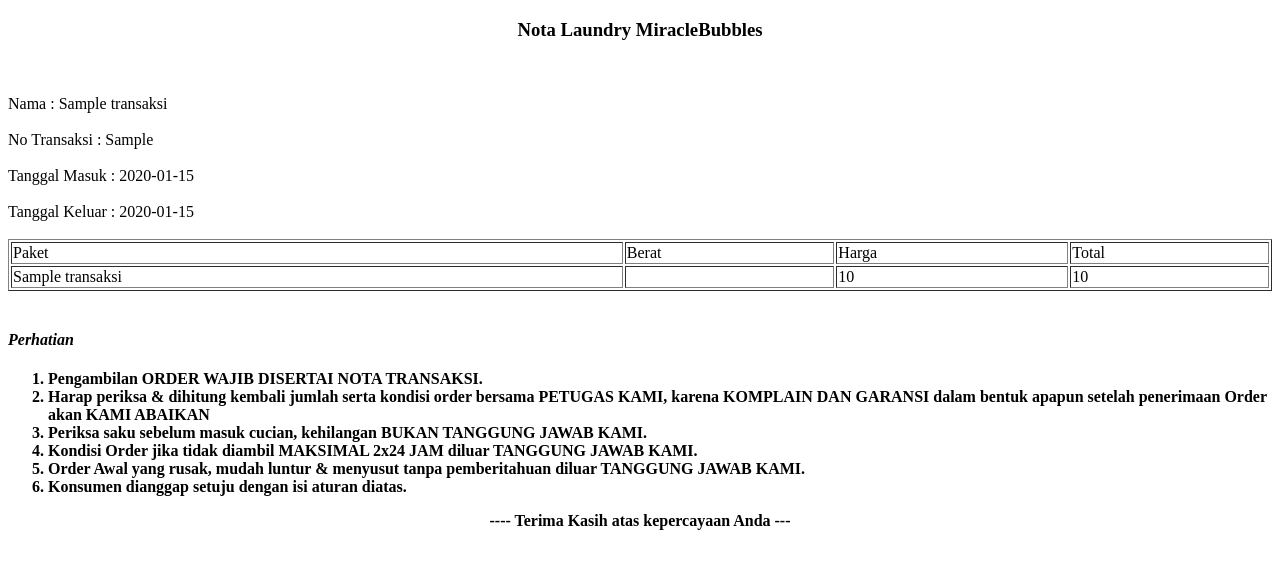
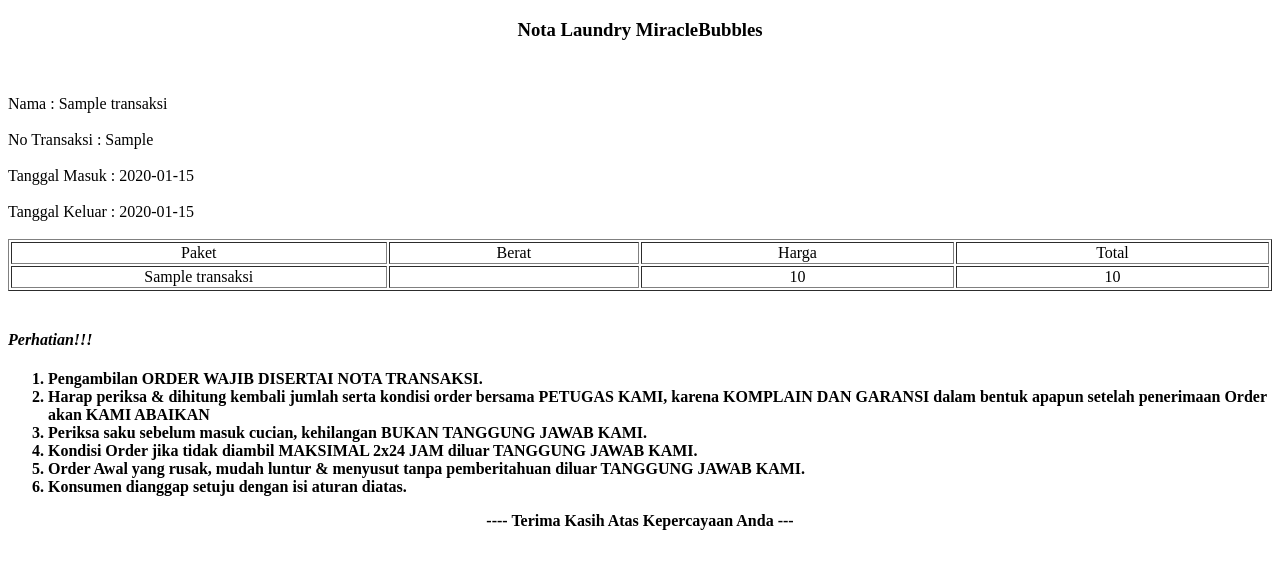
Before and after one commit to riafara/LaundryMiracleBubbles, a PHP site: the page made by nota.php in a window 1280 px wide. Shown: the top 569 px of the page. Run offline with PHP 8.4, Linux system fonts and the light colour scheme; a user stored in the database is signed in; tables that the repository leaves empty hold one stand-in row (values such as "Sample post"); data that the repository does not hold is empty.

Commit message:
Update nota.php

```diff
--- a/nota.php
+++ b/nota.php
@@ -82,7 +82,6 @@ while ($row = mysqli_fetch_array($result)){
   <td>:</td>
   <td><?php echo $id; ?></td>
 </tr>
-
 <br>
 <br>
 <tr>
@@ -100,13 +99,13 @@ while ($row = mysqli_fetch_array($result)){
 <br>
 <br>
 <table border="1" style="width: 100%">
-  <tr text-align: left;>
-    <td>Paket</td>
-    <td>Berat</td>
-    <td>Harga</td>
-	  <td>Total</td>
+  <tr style="text-align:center">
+    <td width='30%'>Paket</td>
+    <td width='20%'>Berat</td>
+    <td width='25%'>Harga</td>
+	  <td width='25%'>Total</td>
   </tr>
-  <tr>
+  <tr style="text-align:center">
     <td><?php echo $paket; ?></td>
     <td><?php echo $qty; ?></td>
     <td><?php echo $harga; ?></td>
@@ -114,7 +113,7 @@ while ($row = mysqli_fetch_array($result)){
   </tr>
 </table>
 	<br>
-	<h4><em>Perhatian</em><h4>
+	<h4><em>Perhatian!!!</em><h4>
 
 	<ol text-align: justify>
 		<li>Pengambilan ORDER WAJIB DISERTAI NOTA TRANSAKSI.</li>
@@ -125,7 +124,7 @@ while ($row = mysqli_fetch_array($result)){
 		<li>Konsumen dianggap setuju dengan isi aturan diatas.</li>
 	</ol>
 
-	<center>---- Terima Kasih atas kepercayaan Anda ---</center>
+	<center>---- Terima Kasih Atas Kepercayaan Anda ---</center>
 	<?php
 	include 'koneksi.php';
 	?>
```
